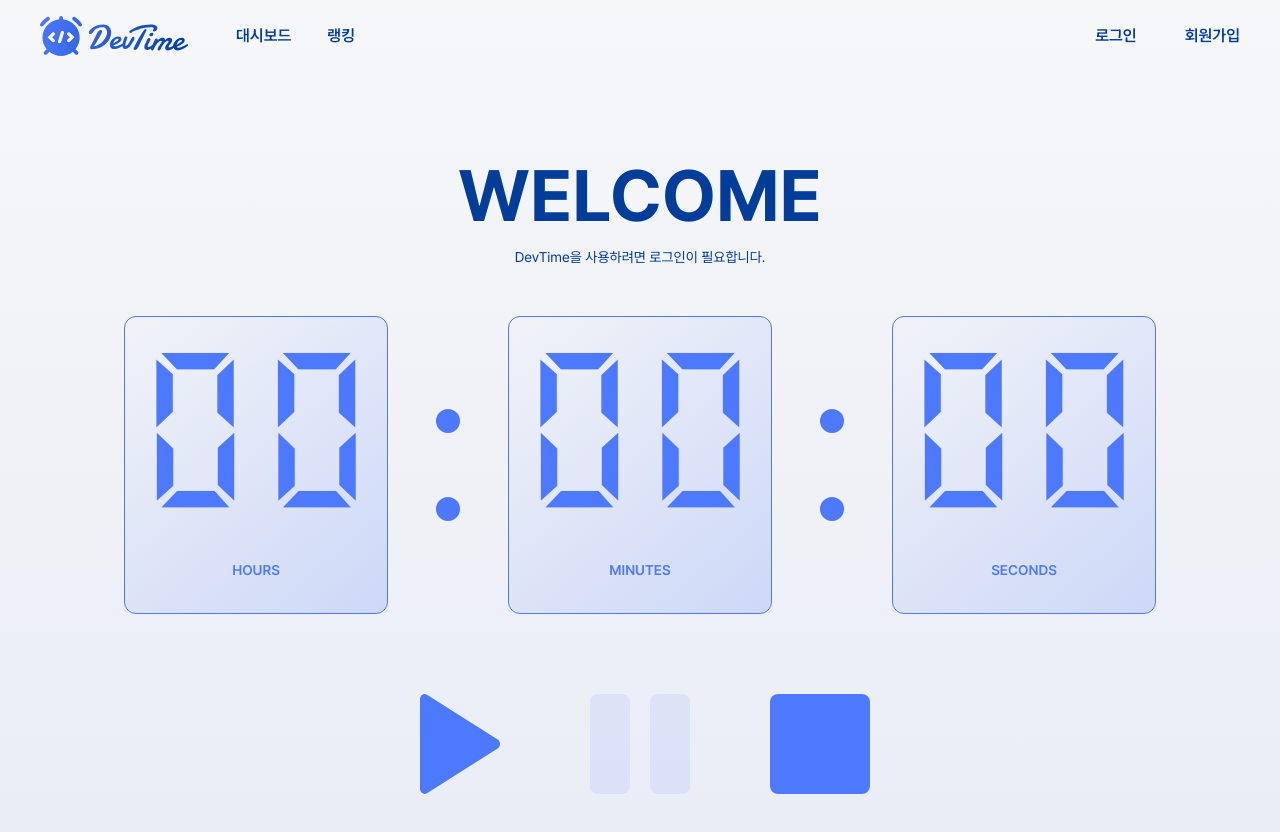
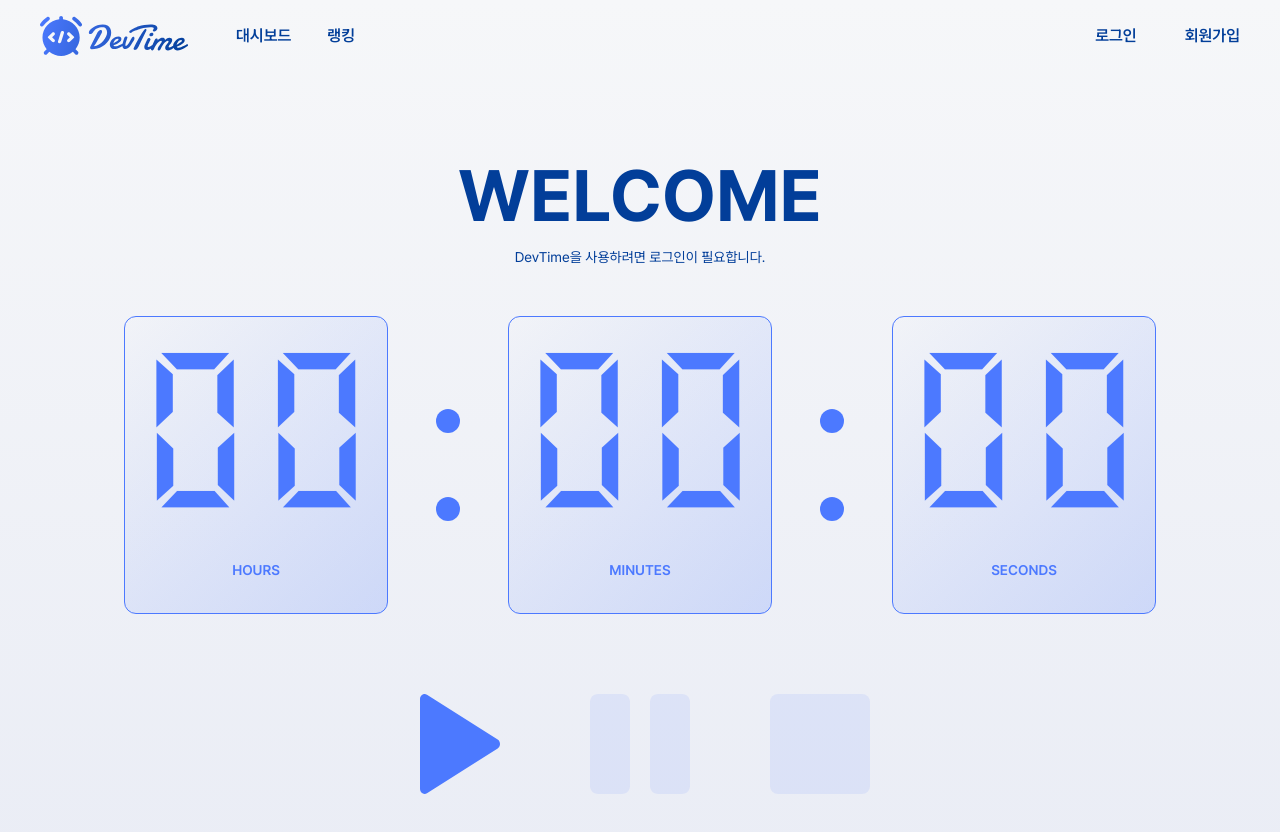
Before and after one commit to Dwell-s-Coding-Space/devtime, a Next.js app: page /home in a window 1280 px wide. Shown: the top 832 px of the page. Built offline with nearby package versions, Linux system fonts and the light colour scheme; no server answers.

Commit message:
refactor(Timer): convert to props-based component and integrate with HomePage

```diff
--- a/app/(navbar)/home/page.tsx
+++ b/app/(navbar)/home/page.tsx
@@ -2,13 +2,10 @@
 
 import { useState } from 'react';
 import { useRouter } from 'next/navigation';
-import { useQuery } from '@tanstack/react-query';
+import { useMutation, useQuery, useQueryClient } from '@tanstack/react-query';
 
-import { cn } from '@/src/lib/utils';
 import { useModal } from '@/src/lib/store/modalSlice';
 import { clientApi } from '@/src/lib/api/client';
-import TimerStart from '@/src/shared/assets/svg/timer-start.svg';
-import TimerPause from '@/src/shared/assets/svg/timer-pause.svg';
 import ResetIcon from '@/src/shared/assets/svg/reset.svg';
 import TodoIcon from '@/src/shared/assets/svg/todo.svg';
 import { checkIsLoggedIn } from '@/src/features/auth/auth.action';
@@ -17,19 +14,24 @@ import { createDashboardApi } from '@/src/features/dashboard/dashboard.api';
 import TimerStartModal from '@/src/features/timer/components/TimerStartModal';
 import TimerRunningModal from '@/src/features/timer/components/TimerRunningModal';
 import TimerStopModal from '@/src/features/timer/components/TimerStopModal';
-import { ModalType, TimerStatus } from '@/src/features/timer/timer.types';
-
-const TimerStop = () => {
-  return <div className="h-25 w-25 rounded-[8px] bg-current" />;
-};
+import { ModalType } from '@/src/features/timer/timer.types';
+import Timer from '@/src/features/timer/components/Timer';
+import useTimer from '@/src/features/timer/hooks/useTimer';
+import TimerHeader from '@/src/features/timer/components/TimerHeader';
 
 export default function Home() {
   const router = useRouter();
-  const [mode, setMode] = useState<TimerStatus>('idle');
+  const queryClient = useQueryClient();
 
   const onOpen = useModal(state => state.onOpen);
   const [isTodoModalOpen, setIsTodoModalOpen] = useState(false);
   const [taskModalType, setTaskModalType] = useState<ModalType>('start');
+  const { time, startTimer, pauseTimer, stopTimer, mode } = useTimer();
+
+  const { data: isLoggedIn } = useQuery({
+    queryKey: ['auth'],
+    queryFn: checkIsLoggedIn,
+  });
 
   const { data } = useQuery({
     queryKey: ['current timer'],
@@ -42,7 +44,20 @@ export default function Home() {
     enabled: !!data?.studyLogId,
   });
 
-  const handleStartClick = async () => {
+  const { mutate: deleteMutate } = useMutation({
+    mutationFn: createTimerApi(clientApi).deleteCurrent,
+    onSuccess: () => {
+      alert('성공적으로 삭제되었습니다.');
+      queryClient.removeQueries({ queryKey: ['current timer'] });
+      queryClient.removeQueries({ queryKey: ['timer'] });
+      stopTimer();
+    },
+    onError: () => {
+      alert('삭제하는 과정에서 에러가 발생했습니다.\n다시 시도 해주세요.');
+    },
+  });
+
+  const handleStart = async () => {
     const isLoggedIn = await checkIsLoggedIn();
 
     if (!isLoggedIn) {
@@ -58,85 +73,67 @@ export default function Home() {
       return isConfirmClicked ? router.push('/login') : null;
     }
 
+    if (studyLogData) {
+      startTimer();
+    } else {
+      setTaskModalType('start');
+      setIsTodoModalOpen(true);
+    }
+  };
+
+  const handlePause = () => {
+    pauseTimer();
+  };
+
+  const handleStop = () => {
+    pauseTimer();
+    setTaskModalType('stop');
     setIsTodoModalOpen(true);
   };
 
+  const handleTask = () => {
+    setIsTodoModalOpen(true);
+    setTaskModalType('running');
+  };
+
+  const handleDelete = async () => {
+    if (!data?.timerId) return;
+
+    const isConfirmClicked = await onOpen({
+      title: '기록을 초기화 하시겠습니까?',
+      description: '진행되던 타이머 기록은 삭제되고, 복구가 불가능합니다. 계속 초기화 할까요?',
+      buttons: [
+        { label: '취소', variant: 'secondary', action: 'cancel' },
+        { label: '초기화하기', variant: 'primary', action: 'confirm' },
+      ],
+    });
+
+    return isConfirmClicked ? deleteMutate(data?.timerId) : null;
+  };
   return (
     <div className="mx-auto max-w-[1032px]">
       <div className="my-[96px] flex flex-col items-center gap-[50px]">
-        <div className="text-text-secondary flex flex-col gap-2.5 text-center">
-          <h1 className="text-[72px] leading-[86px] font-bold">WELCOME</h1>
-          <span className="label-r">DevTime을 사용하려면 로그인이 필요합니다.</span>
-        </div>
+        <TimerHeader />
 
-        <div className="flex flex-col gap-20">
-          <div className="flex gap-12">
-            <div className="text-text-primary border-primary flex h-[298px] w-[264px] flex-col gap-9 rounded-[12px] border bg-[linear-gradient(135deg,rgba(76,121,255,0)_0%,rgba(76,121,255,0.2)_100%)] p-2 pb-9 text-center">
-              <span className="timer">00</span>
-              <span className="label-s">HOURS</span>
-            </div>
-
-            <div className="flex flex-col justify-center gap-16">
-              <div className="bg-background-primary h-6 w-6 rounded-full" />
-              <div className="bg-background-primary h-6 w-6 rounded-full" />
-            </div>
-
-            <div className="text-text-primary border-primary flex h-[298px] w-[264px] flex-col gap-9 rounded-[12px] border bg-[linear-gradient(135deg,rgba(76,121,255,0)_0%,rgba(76,121,255,0.2)_100%)] p-2 pb-9 text-center">
-              <span className="timer">00</span>
-              <span className="label-s">MINUTES</span>
-            </div>
-
-            <div className="flex flex-col justify-center gap-16">
-              <div className="bg-background-primary h-6 w-6 rounded-full" />
-              <div className="bg-background-primary h-6 w-6 rounded-full" />
-            </div>
-
-            <div className="text-text-primary border-primary flex h-[298px] w-[264px] flex-col gap-9 rounded-[12px] border bg-[linear-gradient(135deg,rgba(76,121,255,0)_0%,rgba(76,121,255,0.2)_100%)] p-2 pb-9 text-center">
-              <span className="timer">00</span>
-              <span className="label-s">SECONDS</span>
-            </div>
-          </div>
-
-          <div className={cn({ 'flex items-center justify-end gap-[134px]': !!data })}>
-            <div className="flex justify-center gap-20">
-              <button
-                disabled={mode !== 'idle'}
-                onClick={handleStartClick}
-                className="disabled:text-background-primary-light text-content-primary"
-              >
-                <TimerStart />
-              </button>
-              <button
-                disabled={mode === 'paused' || mode === 'idle'}
-                className="disabled:text-background-primary-light text-content-primary"
-              >
-                <TimerPause />
-              </button>
-              <button
-                disabled={mode !== 'idle'}
-                className="disabled:text-background-primary-light text-content-primary"
-                onClick={() => {
-                  setIsTodoModalOpen(true);
-                  setTaskModalType('stop');
-                }}
-              >
-                <TimerStop />
-              </button>
-            </div>
+        <div className="relative">
+          <Timer
+            onStart={handleStart}
+            onPause={handlePause}
+            onStop={handleStop}
+            time={time}
+            mode={mode}
+          />
           {data && (
-              <div className="flex items-center gap-6">
+            <div className="absolute right-0 bottom-0 flex items-center gap-6">
               <button
                 className="bg-background-white flex h-16 w-16 items-center justify-center rounded-full"
-                  onClick={() => {
-                    setIsTodoModalOpen(true);
-                    setTaskModalType('running');
-                  }}
+                onClick={handleTask}
               >
                 <TodoIcon className="text-text-primary h-12 w-12" />
               </button>
               <button
                 className="bg-background-white flex h-16 w-16 items-center justify-center rounded-full"
-                  onClick={() => {}}
+                onClick={handleDelete}
               >
                 <ResetIcon className="text-text-primary h-12 w-12" />
               </button>
@@ -144,12 +141,11 @@ export default function Home() {
           )}
         </div>
       </div>
-      </div>
 
       {isTodoModalOpen && (
         <>
           {taskModalType === 'start' && (
-            <TimerStartModal onClose={() => setIsTodoModalOpen(false)} />
+            <TimerStartModal onClose={() => setIsTodoModalOpen(false)} startTimer={startTimer} />
           )}
           {taskModalType === 'running' && (
             <TimerRunningModal
@@ -162,6 +158,7 @@ export default function Home() {
               onClose={() => setIsTodoModalOpen(false)}
               data={studyLogData?.data}
               timerId={data?.timerId}
+              stopTimer={stopTimer}
             />
           )}
         </>
--- a/src/features/timer/components/Timer.tsx
+++ b/src/features/timer/components/Timer.tsx
@@ -1,14 +1,17 @@
 import TimerStartIcon from '@/src/shared/assets/svg/timer-start.svg';
 import TimerPauseIcon from '@/src/shared/assets/svg/timer-pause.svg';
 import { formatTime } from '../utils/formatTime';
-import useTimer from '../hooks/useTimer';
-import { useState } from 'react';
 import { TimerStatus } from '../timer.types';
 
-const Timer = () => {
-  const [mode, setMode] = useState<TimerStatus>('idle');
-  const { time, startTimer, pauseTimer, stopTimer } = useTimer();
+interface TimerProps {
+  time: number;
+  mode: TimerStatus;
+  onStart: () => void;
+  onPause: () => void;
+  onStop: () => void;
+}
 
+const Timer = ({ onStart, onPause, onStop, time, mode }: TimerProps) => {
   const { hours, minutes, seconds } = formatTime(time);
 
   return (
@@ -42,30 +45,21 @@ const Timer = () => {
 
       <div className="flex justify-center gap-20">
         <button
-          onClick={() => {
-            startTimer();
-            setMode('running');
-          }}
+          onClick={onStart}
           disabled={mode === 'running'}
           className="disabled:text-background-primary-light text-content-primary"
         >
           <TimerStartIcon />
         </button>
         <button
-          onClick={() => {
-            pauseTimer();
-            setMode('paused');
-          }}
+          onClick={onPause}
           disabled={mode === 'paused' || mode === 'idle'}
           className="disabled:text-background-primary-light text-content-primary"
         >
           <TimerPauseIcon />
         </button>
         <button
-          onClick={() => {
-            stopTimer();
-            setMode('idle');
-          }}
+          onClick={onStop}
           disabled={mode === 'idle'}
           className="disabled:text-background-primary-light text-content-primary"
         >
```
Lines whose indentation alone changed are shown as unchanged.
